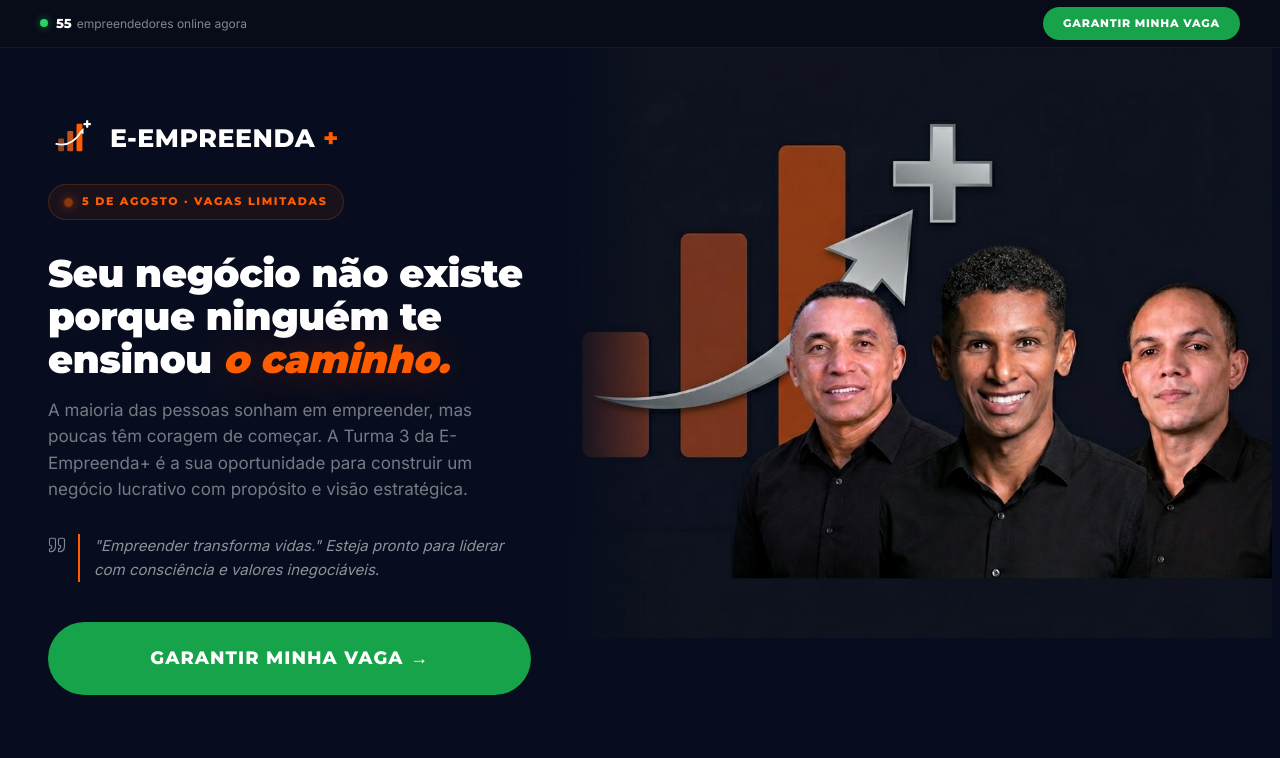
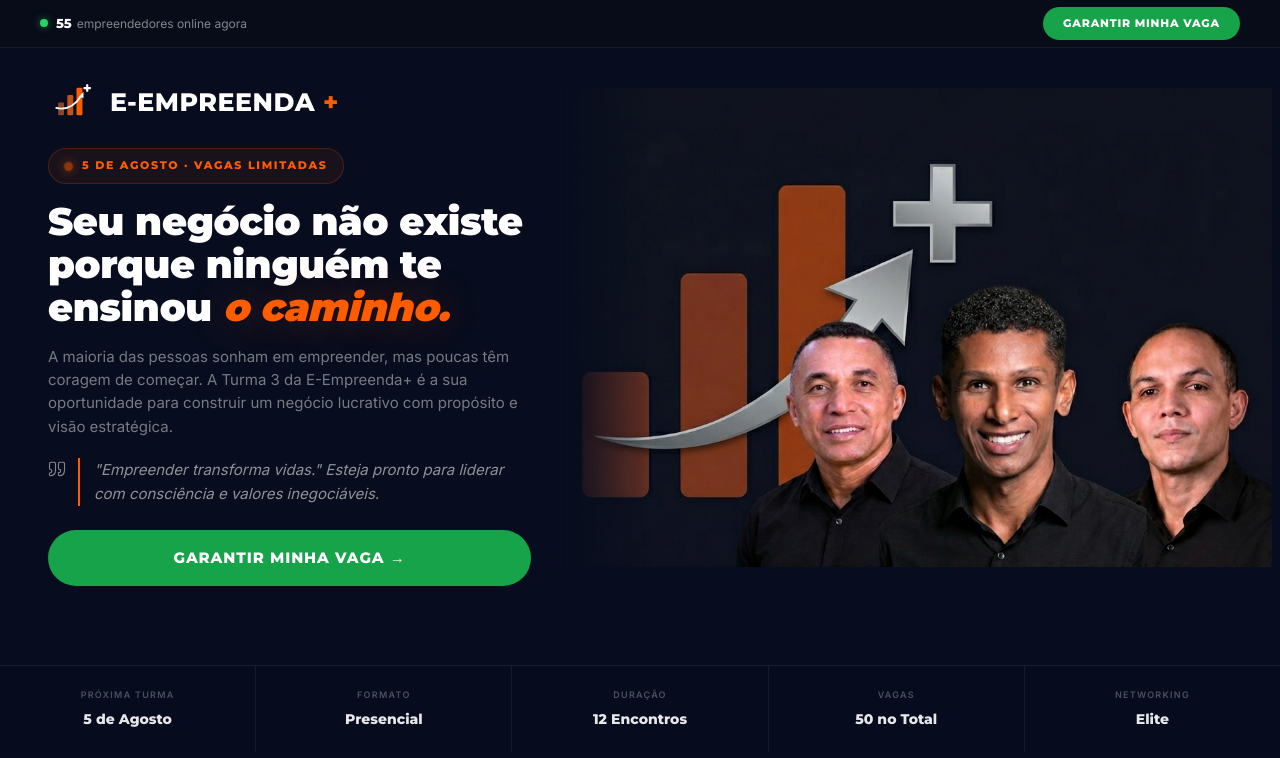
Before and after one commit to pluppex-art/E-EMPREENDA-Plus, a React (Vite) app: page / in a window 1280 px wide. Shown: the top 758 px of the page. Built offline with nearby package versions, Linux system fonts and the light colour scheme; no server answers; the database is empty.

Commit message:
style: adjust hero section layout, spacing, and typography for better visual balance

```diff
--- a/src/pages/Home/Home.module.css
+++ b/src/pages/Home/Home.module.css
@@ -85,6 +85,7 @@
   padding-top: 48px;
   background: var(--deep-navy);
   position: relative;
+  max-height: calc(100vh - 48px);
 }
 
 .heroLeft {
@@ -92,7 +93,7 @@
   align-items: flex-start;
   grid-row: 1;
   grid-column: 1;
-  padding: 72px 0 64px;
+  padding: 36px 0 24px;
 }
 
 .heroContent {
@@ -115,7 +116,7 @@
   text-transform: uppercase;
   padding: 8px 16px;
   border-radius: 100px;
-  margin-bottom: 32px;
+  margin-bottom: 16px;
 }
 
 .heroTagDot {
@@ -158,18 +159,18 @@
 }
 
 .heroSub {
-  font-size: clamp(14px, 1.4vw, 17px);
+  font-size: clamp(13px, 1.2vw, 15px);
   color: rgba(255, 255, 255, 0.45);
   line-height: 1.55;
-  margin-bottom: 32px;
+  margin-bottom: 20px;
   max-width: 480px;
 }
 
 .heroCredentials {
   display: flex;
   flex-direction: column;
-  gap: 14px;
-  margin-bottom: 40px;
+  gap: 10px;
+  margin-bottom: 24px;
 }
 
 .credItem {
@@ -203,11 +204,11 @@
   background: var(--btn-color);
   color: #fff;
   font-family: var(--font-display);
-  font-size: 18px;
+  font-size: 15px;
   font-weight: 800;
   letter-spacing: 0.06em;
   text-transform: uppercase;
-  padding: 22px 52px;
+  padding: 16px 40px;
   border-radius: 999px;
   width: 100%;
   transition: background 0.2s, transform 0.2s, box-shadow 0.2s;
@@ -252,6 +253,7 @@
   grid-column: 2;
   overflow: hidden;
   padding-right: 48px;
+  padding-top: 40px;
 }
 
 /* Foto preenche toda a altura do hero */
```
